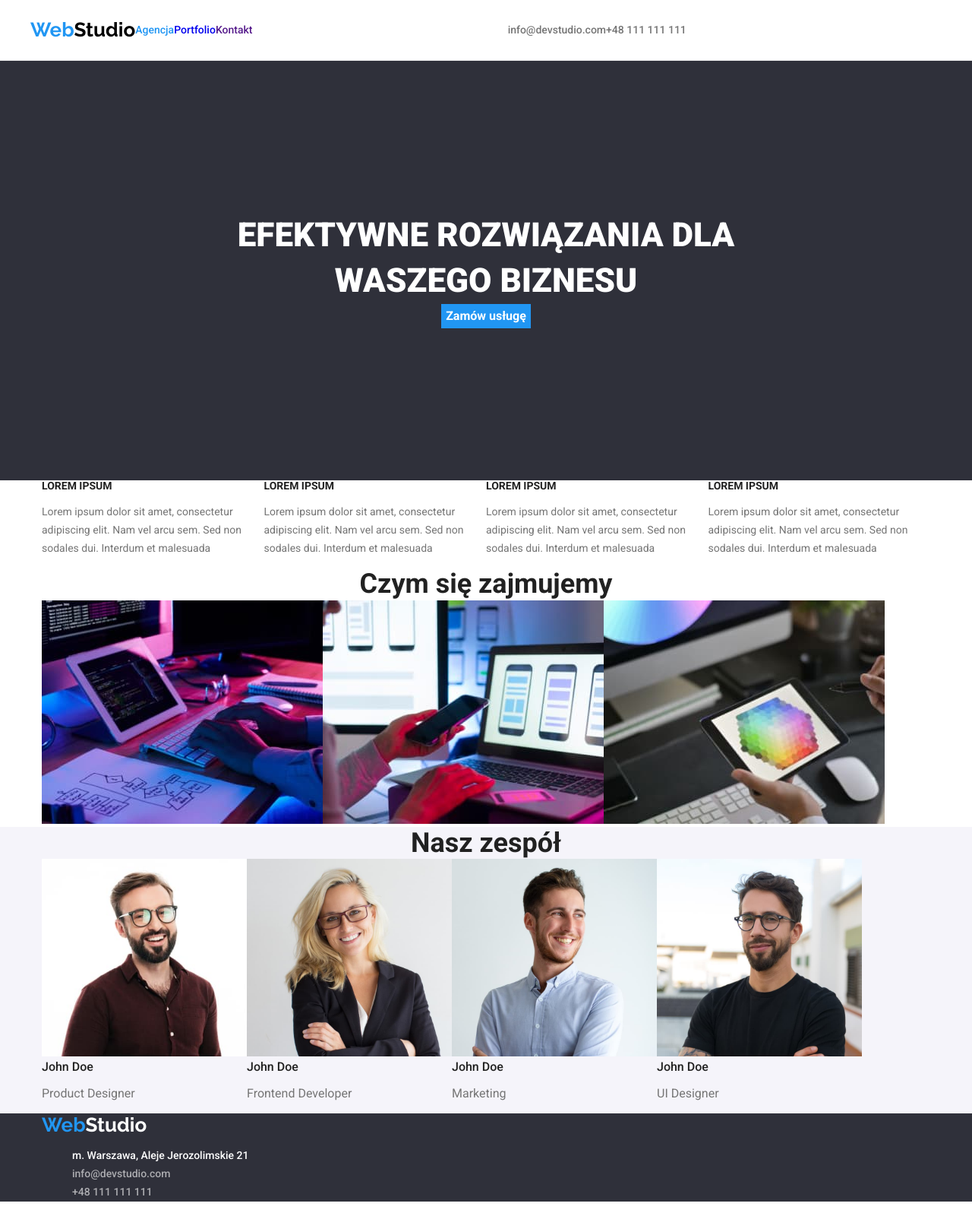
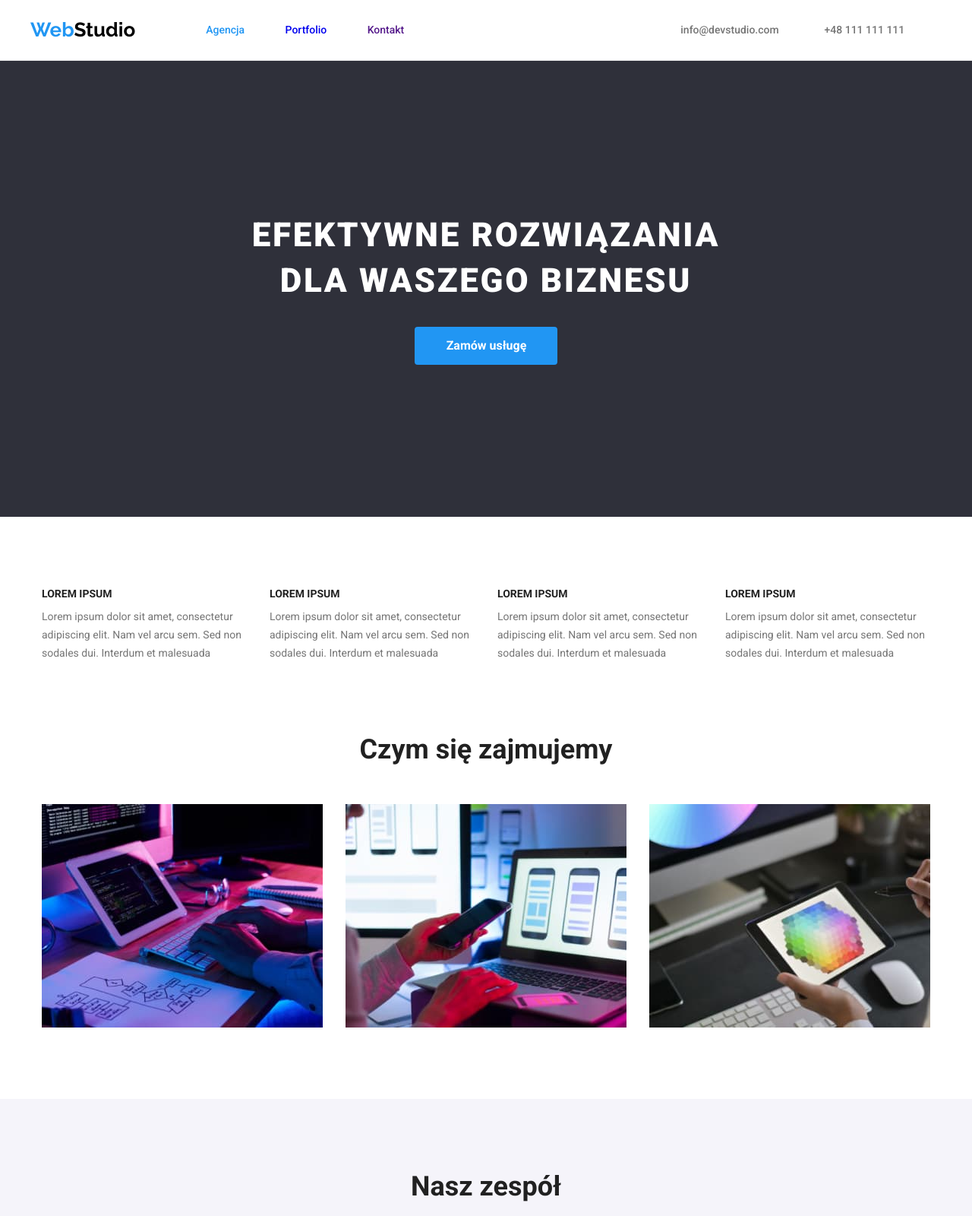
Before and after one commit to ASekretarski/goit-markup-hw-03, a plain HTML site: page index.html in a window 1280 px wide. Shown: the top 1600 px of the page at 76% size. Drawn offline with nearby package versions, Linux system fonts and the light colour scheme.

Commit message:
css geometry finished

```diff
--- a/css/styles.css
+++ b/css/styles.css
@@ -112,6 +112,8 @@ body {
     color: var(--primary-brand-color);
 }
 
+
+
 /* font styles and colors */
 
 .headline .heading {
@@ -163,6 +165,10 @@ body {
     color: var(--secondary-text-color);
 }
 
+.headline .heading {
+    letter-spacing: 0.06em;
+}
+
 /* background colors */
 
 .headline {
@@ -178,6 +184,19 @@ body {
 }
 
 /* geometry */
+
+p {
+    margin: 0px;
+}
+
+.section {
+    padding: 94px 0px 94px 0px;
+}
+
+.footer ul {
+    padding: 0px;
+    margin: 0px;
+}
 
 .container {
 width: 1200px;
@@ -229,11 +248,11 @@ padding: 0px 15px;
 }
 
 .examples {
-    padding: 34px 0px 94px 0px
+    padding-top: 34px;
 }
 
 .filter {
-    padding: 94px 0px 16px;
+    padding-bottom: 16px;
 }
 
 .portfolio .flex {
@@ -247,10 +266,88 @@ padding: 0px 15px;
     border-style: solid;
 }
 
-.example-img {
+.example-img,
+.team-img {
     display: block;
 }
 
 .headline .container {
-    padding: 200px 252px 200px 252px;
+    padding: 106px 252px 106px 252px;
 }
+
+.headline .button {
+    margin-top: 30px;
+    padding: 10px 41px 10px 42px;
+    border-radius: 4px;
+}
+
+.about .heading {
+    margin-bottom: 10px;
+}
+
+.about .list-item {
+    width: 270px;
+}
+
+.about .flex {
+    justify-content: space-between;
+}
+
+.what-we-do.section {
+    padding-top: 0px;
+}
+
+.what-we-do .flex,
+.our-team .flex {
+    justify-content: space-between;
+}
+
+.what-we-do .heading {
+    margin-bottom: 50px;
+}
+
+.our-team .heading {
+    margin-bottom: 50px;
+}
+
+.team-card {
+    text-align: center;
+    background-color: var(--tertiary-text-color);
+    border-radius: 0px 0px 4px 4px;
+    padding: 0px 0px 30px 0px;
+}
+
+.team-img {
+    margin-bottom: 30px;
+}
+
+.team-card .heading {
+    margin-bottom: 10px;
+}
+
+.nav-menu .flex {
+    margin-left: 93px;
+    width: 261px;
+    justify-content: space-between;
+}
+
+.contacts {
+    margin-left: 364px;
+    width: 295px;
+}
+
+.contacts .flex {
+    justify-content: space-between;
+}
+
+.footer .container {
+    padding: 60px 15px;
+}
+
+.footer .address {
+    margin-top: 20px;
+}
+
+.footer .list-item:not(:last-child) {
+    margin-bottom: 9px;
+}
--- a/index.html
+++ b/index.html
@@ -26,13 +26,14 @@
         <a class="link logo" href="./index.html">
           <span class="logo-blue">Web</span>Studio
         </a>
-        <nav>
+        <nav class="nav-menu">
           <ul class="list flex">
             <li><a class="link active" href="./index.html">Agencja</a></li>
             <li><a class="link" href="./portfolio.html">Portfolio</a></li>
             <li><a class="link" href="">Kontakt</a></li>
           </ul>
         </nav>
+        <div class="contacts">
           <ul class="list flex">
             <li>
               <a class="link contact" href="mailto:info@devstudio.com"
@@ -40,43 +41,46 @@
               >
             </li>
             <li>
-            <a class="link contact" href="tel:+48111111111">+48 111 111 111</a>
+              <a class="link contact" href="tel:+48111111111"
+                >+48 111 111 111</a
+              >
             </li>
           </ul>
         </div>
+      </div>
     </header>
     <main class="agency">
-      <section class="headline">
+      <section class="headline section">
         <div class="container">
           <h1 class="heading">EFEKTYWNE ROZWIĄZANIA DLA WASZEGO BIZNESU</h1>
           <button class="button" type="button">Zamów usługę</button>
         </div>
       </section>
-      <section class="about">
+      <section class="about section">
         <div class="container">
           <ul class="list flex">
-            <li>
+            <li class="list-item">
               <h3 class="heading">LOREM IPSUM</h3>
               <p class="txt-gray">
                 Lorem ipsum dolor sit amet, consectetur adipiscing elit. Nam vel
                 arcu sem. Sed non sodales dui. Interdum et malesuada
               </p>
             </li>
-            <li>
+            <li class="list-item">
               <h3 class="heading">LOREM IPSUM</h3>
               <p class="txt-gray">
                 Lorem ipsum dolor sit amet, consectetur adipiscing elit. Nam vel
                 arcu sem. Sed non sodales dui. Interdum et malesuada
               </p>
             </li>
-            <li>
+            <li class="list-item">
               <h3 class="heading">LOREM IPSUM</h3>
               <p class="txt-gray">
                 Lorem ipsum dolor sit amet, consectetur adipiscing elit. Nam vel
                 arcu sem. Sed non sodales dui. Interdum et malesuada
               </p>
             </li>
-            <li>
+            <li class="list-item">
               <h3 class="heading">LOREM IPSUM</h3>
               <p class="txt-gray">
                 Lorem ipsum dolor sit amet, consectetur adipiscing elit. Nam vel
@@ -86,12 +90,13 @@
           </ul>
         </div>
       </section>
-      <section class="what-we-do">
+      <section class="what-we-do section">
         <div class="container">
           <h2 class="heading">Czym się zajmujemy</h2>
           <ul class="list flex">
             <li>
               <img
+                class="example-img"
                 src="images/csz-image1.jpg"
                 alt="picture of code being written on a computer"
                 width="370"
@@ -100,6 +105,7 @@
             </li>
             <li>
               <img
+                class="example-img"
                 src="images/csz-image2.jpg"
                 alt="picture of phone app layout being designed"
                 width="370"
@@ -108,6 +114,7 @@
             </li>
             <li>
               <img
+                class="example-img"
                 src="images/csz-image3.jpg"
                 alt="picture of a color pallet displayed on a tablet"
                 width="370"
@@ -117,12 +124,13 @@
           </ul>
         </div>
       </section>
-      <section class="our-team">
+      <section class="our-team section">
         <div class="container">
           <h2 class="heading">Nasz zespół</h2>
           <ul class="list flex">
-            <li>
+            <li class="team-card">
               <img
+                class="team-img"
                 alt="profile picture of John Doe"
                 src="images/profile-picture1.jpg"
                 width="270"
@@ -131,8 +139,9 @@
               <h4 class="heading">John Doe</h4>
               <p class="txt-gray">Product Designer</p>
             </li>
-            <li>
+            <li class="team-card">
               <img
+                class="team-img"
                 alt="profile picture of John Doe"
                 src="images/profile-picture2.jpg"
                 width="270"
@@ -141,8 +150,9 @@
               <h4 class="heading">John Doe</h4>
               <p class="txt-gray">Frontend Developer</p>
             </li>
-            <li>
+            <li class="team-card">
               <img
+                class="team-img"
                 alt="profile picture of John Doe"
                 src="images/profile-picture3.jpg"
                 width="270"
@@ -151,8 +161,9 @@
               <h4 class="heading">John Doe</h4>
               <p class="txt-gray">Marketing</p>
             </li>
-            <li>
+            <li class="team-card">
               <img
+                class="team-img"
                 alt="profile picture of John Doe"
                 src="images/profile-picture4.jpg"
                 width="270"
@@ -172,13 +183,13 @@
         </a>
         <address class="address">
           <ul class="list">
-            <li>m. Warszawa, Aleje Jerozolimskie 21</li>
-            <li>
+            <li class="list-item">m. Warszawa, Aleje Jerozolimskie 21</li>
+            <li class="list-item">
               <a class="link" href="mailto:info@devstudio.com"
                 >info@devstudio.com</a
               >
             </li>
-            <li>
+            <li class="list-item">
               <a class="link" href="tel:+48111111111">+48 111 111 111</a>
             </li>
           </ul>
```
Also changed, not shown: portfolio.html (+29 -16 lines). Lines whose indentation alone changed are shown as unchanged.
